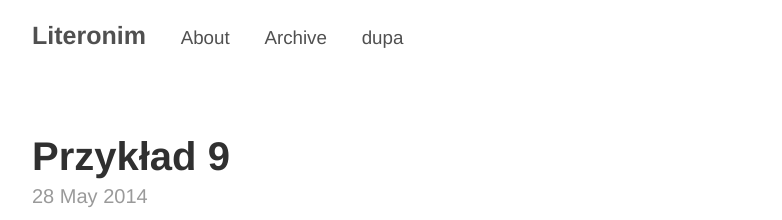
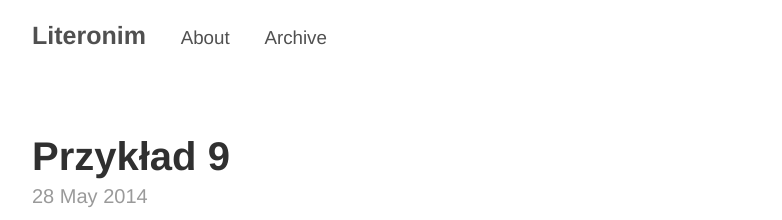
Before and after one commit to literonim/Cwiczenia.Programowanie, a Jekyll site: the page built from index.html, in a window 1280 px wide. Shown: the top 220 px of the page, without its empty margins (248-1030 px from the left). Built offline with Jekyll 4.4.1, drawn with Linux system fonts in a browser that asks for light colours; Markdown is read by kramdown in place of the engine named in the settings; the list of posts is cut into pages by our own code.

Commit message:
Update _config.yml

```diff
--- a/_config.yml
+++ b/_config.yml
@@ -10,8 +10,7 @@
 tagline:          The Jekyll Butler
 url:              http://getpoole.com
 pages_list:
-  About: '/about'
-  Archive: '/archive'
-  dupa: '/dupa'
+  About: '/Cwiczenia.Programowanie/about'
+  Archive: '/Cwiczenia.Programowanie/archive'
 paginate:         1
 baseurl:          /
```
